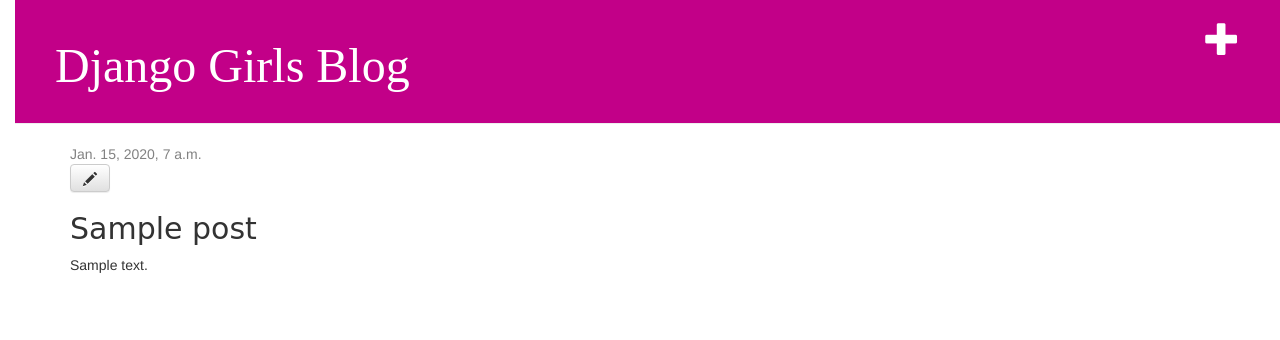
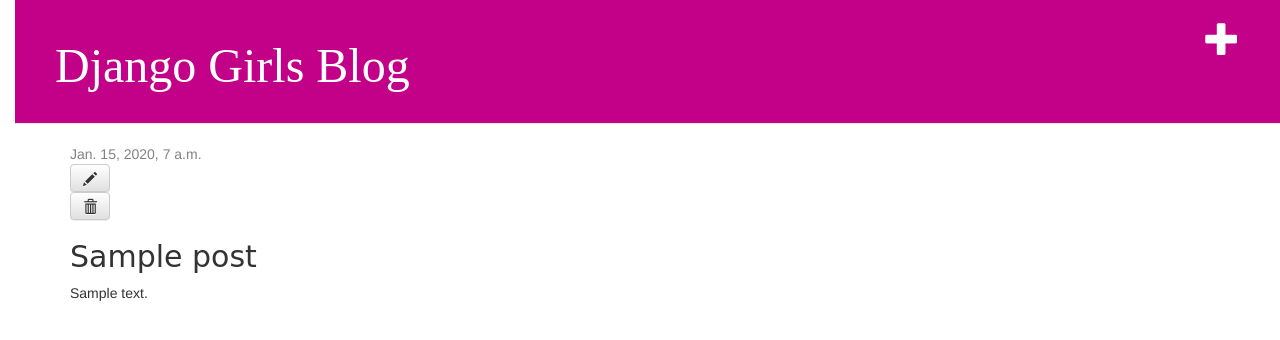
Before and after one commit to Lauracostam/Django-girls-9-ed, a Django app: page /post/1/ in a window 1280 px wide. Shown: the top 340 px of the page. Run offline with Django 3.2, Linux system fonts and the light colour scheme; a user stored in the database is signed in; tables that the repository leaves empty hold one stand-in row (values such as "Sample post"); some libraries are stand-ins or nearby versions.

Commit message:
Adding delete option

```diff
--- a/blog/static/css/blog.css
+++ b/blog/static/css/blog.css
@@ -51,3 +51,6 @@ h1, h2, h3, h4 {
 .post h2 a, .post h2 a:visited {
     color: #000000;
 }
+.icons {
+    justify-content: space-between;
+}
--- a/blog/templates/blog/post_detail.html
+++ b/blog/templates/blog/post_detail.html
@@ -8,7 +8,14 @@
             </div>
         {% endif %}
         {% if user.is_authenticated %}
-            <a class="btn btn-default" href="{% url 'post_edit' pk=post.pk %}"><span class="glyphicon glyphicon-pencil"></span></a>
+        <div class="icons">
+            <div>
+                <a class="btn btn-default" href="{% url 'post_edit' pk=post.pk %}"><span class="glyphicon glyphicon-pencil"></span></a>
+            </div>
+            <div>
+                <a class="btn btn-default" href="{% url 'post_delete' pk=post.pk %}"><span class="glyphicon glyphicon-trash"></span></a>
+            </div>
+        </div>
         {% endif %}
         <h2>{{ post.title }}</h2>
         <p>{{ post.text|linebreaksbr }}</p>
--- a/blog/urls.py
+++ b/blog/urls.py
@@ -6,4 +6,5 @@ urlpatterns = [
     path('post/<int:pk>/', views.post_detail, name='post_detail'),
     path('post/new/', views.post_new, name='post_new'),
     path('post/<int:pk>/edit/', views.post_edit, name='post_edit'),
+    path('post/<int:pk>/delete/', views.post_delete, name='post_delete'),
 ]
--- a/blog/views.py
+++ b/blog/views.py
@@ -39,3 +39,9 @@ def post_edit(request, pk):
      else:
          form = PostForm(instance=post)
      return render(request, 'blog/post_edit.html', {'form': form})
+
+def post_delete(request, pk):
+    post = get_object_or_404(Post, pk=pk)
+    post.delete()
+    posts = Post.objects.filter(published_date__lte=timezone.now()).order_by('-published_date')
+    return render(request, 'blog/post_list.html', {'posts': posts})
```
